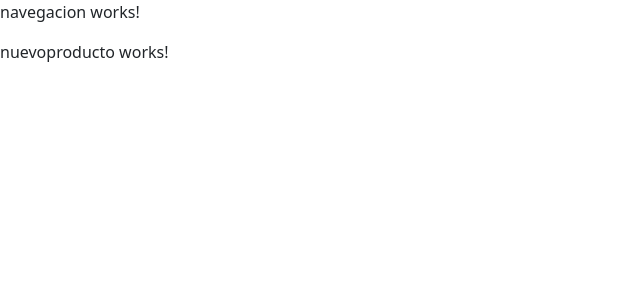
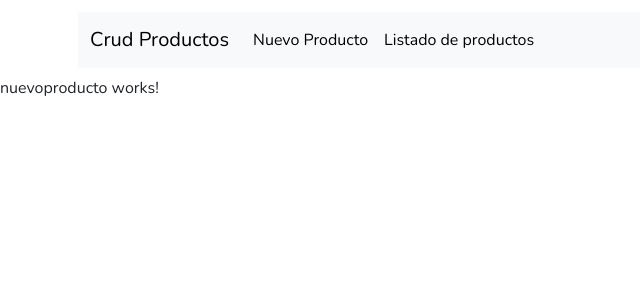
Before and after one commit to Lprestan/crudproductos, an Angular app: page / in a window 1280 px wide. Shown: the top 300 px of the page, without its empty margins (0-640 px from the left). Built offline with nearby package versions, Linux system fonts and the light colour scheme.

Commit message:
navegacion links

```diff
--- a/src/app/app-routing.module.ts
+++ b/src/app/app-routing.module.ts
@@ -3,11 +3,13 @@ import { RouterModule, Routes } from '@angular/router';
 import { NuevoproductoComponent } from './nuevoproducto/nuevoproducto.component';
 import { NavegacionComponent } from './navegacion/navegacion.component';
 import { EditarproductoComponent } from './editarproducto/editarproducto.component';
+import { ListadoproductosComponent } from './listadoproductos/listadoproductos.component';
 
 const routes: Routes = [
   {path:'',component:NuevoproductoComponent},
   {path:'nuevoproducto',component:NuevoproductoComponent},
   {path:'navegacion',component:NavegacionComponent},
+  {path:'listadoproductos',component:ListadoproductosComponent},
   {path:'editarproducto/:id',component:EditarproductoComponent}
 ];
 
--- a/src/app/navegacion/navegacion.component.html
+++ b/src/app/navegacion/navegacion.component.html
@@ -1 +1,17 @@
-<p>navegacion works!</p>
+<div class="container mt-1 p-2" id="navcontainer">
+    <nav class="navbar navbar-expand-lg bg-body-tertiary">
+        <div class="container-fluid">
+            <a class="navbar-brand" href="#">Crud Productos</a>
+            <button class="navbar-toggler" type="button" data-bs-toggle="collapse" data-bs-target="#navbarNavAltMarkup"
+                aria-controls="navbarNavAltMarkup" aria-expanded="false" aria-label="Toggle navigation">
+                <span class="navbar-toggler-icon"></span>
+            </button>
+            <div class="collapse navbar-collapse" id="navbarNavAltMarkup">
+                <div class="navbar-nav">
+                    <a class="nav-link active" href="#" [routerLink]="['/nuevoproducto']" routerLinkActive="router-link-active" >Nuevo Producto</a>
+                    <a class="nav-link active" href="#" [routerLink]="['/listadoproductos']" routerLinkActive="router-link-active" >Listado de productos</a>
+                </div>
+            </div>
+        </div>
+    </nav>
+</div>
--- a/src/index.html
+++ b/src/index.html
@@ -1,5 +1,5 @@
 <!doctype html>
-<html lang="en">
+<html lang="es-ES">
 <head>
   <meta charset="utf-8">
   <title>Crudproductos</title>
--- a/src/styles.css
+++ b/src/styles.css
@@ -1 +1,9 @@
 /* You can add global styles to this file, and also import other style files */
+@import url('https://fonts.googleapis.com/css2?family=Nunito:ital,wght@0,200..1000;1,200..1000&family=Oswald:wght@200..700&display=swap');
+
+body {
+    font-family: "Nunito", sans-serif;
+    font-optical-sizing: auto;
+    font-weight:normal;
+    font-style: normal;
+}
```
